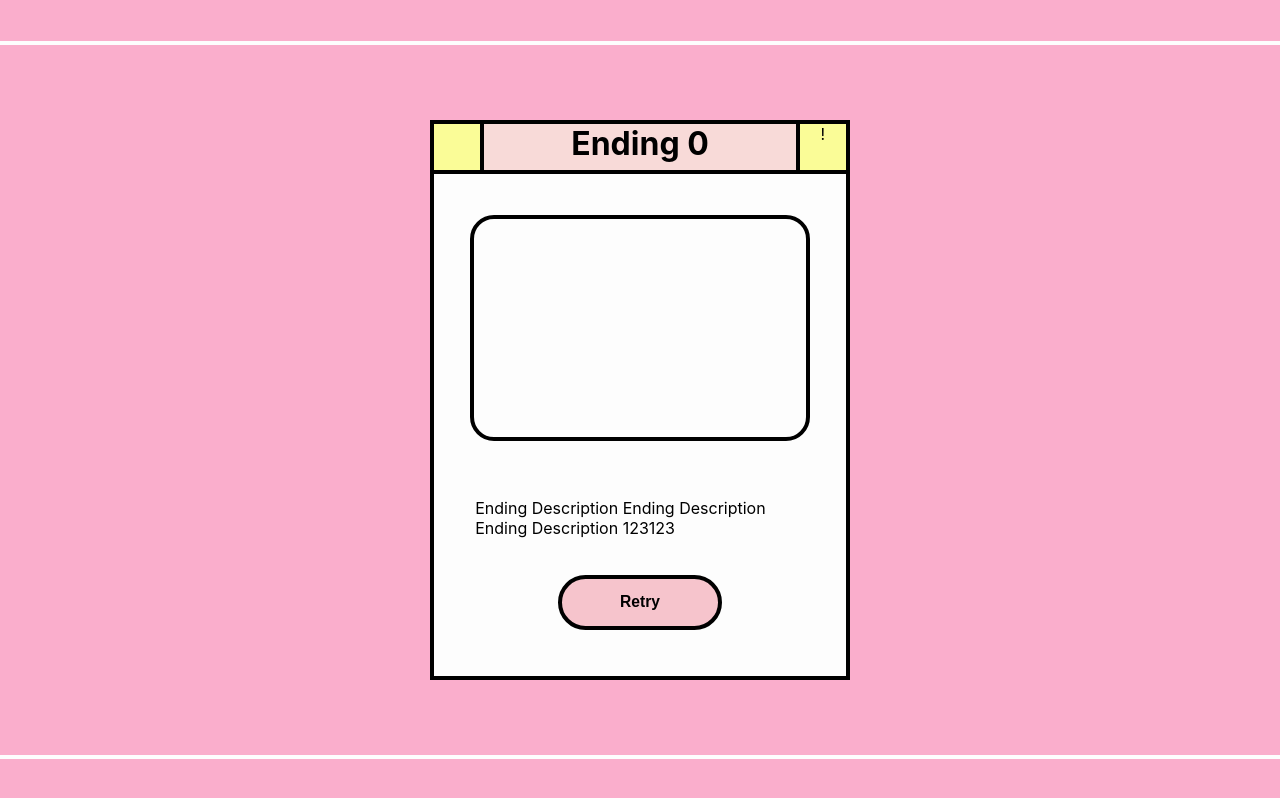
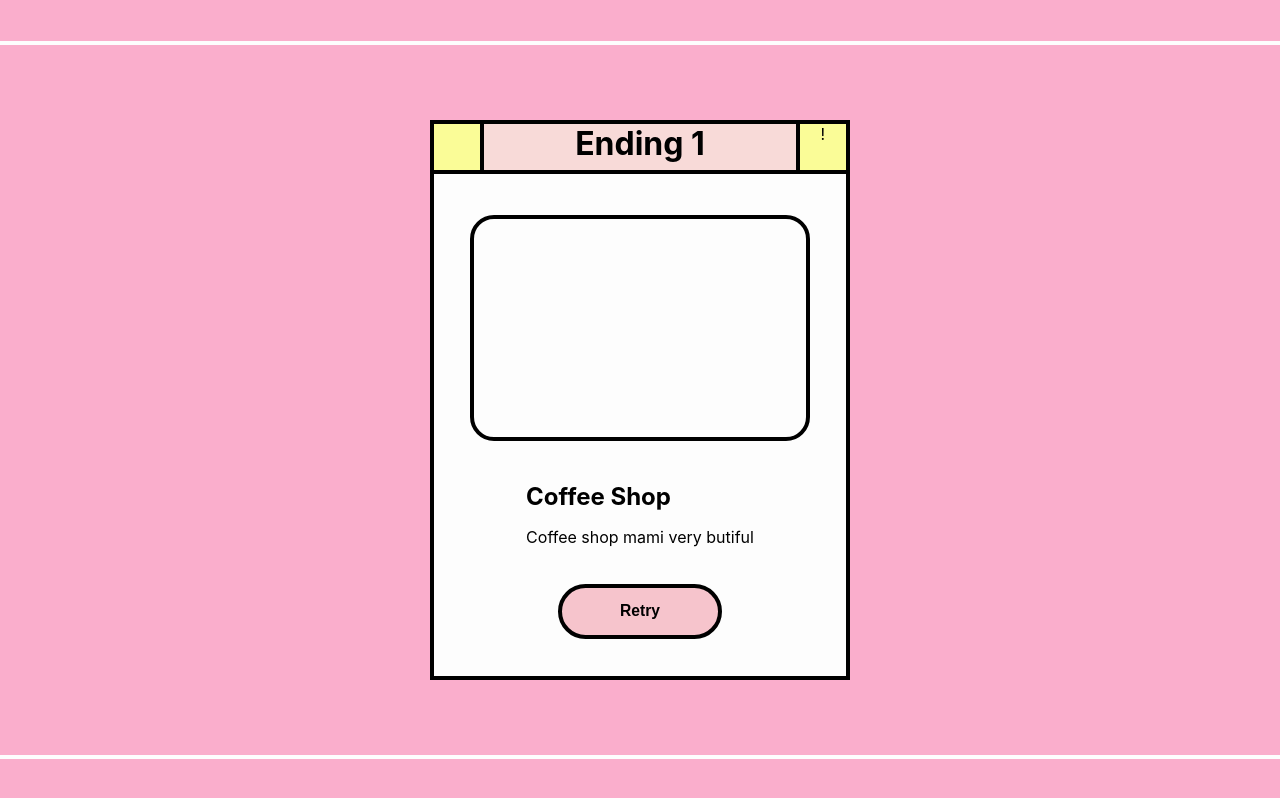
Before and after one commit to nkathyy/Life-Sim, a React (Create React App) app: page / in a window 1280 px wide. Built offline with nearby package versions, Linux system fonts and the light colour scheme.

Commit message:
implement ending basic logic

```diff
--- a/src/App.jsx
+++ b/src/App.jsx
@@ -37,7 +37,7 @@ function App() {
               ? "Start"
               : gameState === 1
               ? `Day ${gameSystemData.day}`
-              : `Ending ${gameSystemData.ending}`}
+              : `Ending ${gameSystemData.ending + 1}`}
           </h1>
           <div className="boxes right" onClick={openMsgBox}>
             !
@@ -63,6 +63,7 @@ function App() {
               retryFunction={() => {
                 setGameState(0);
               }}
+              endingIndex={gameSystemData.ending}
             />
           )}
         </div>
--- /dev/null
+++ b/src/components/ending.js
@@ -0,0 +1,7 @@
+export const getEnding = (charData) => {
+  if (charData[1].value > 20) {
+    return 1;
+  } else if (charData[1].value > 10) {
+    return 0;
+  }
+};
--- /dev/null
+++ b/src/constants/endingData.js
@@ -0,0 +1,12 @@
+export const endingData = [
+  {
+    index: 0,
+    endingName: "Coffee Shop",
+    description: "Coffee shop mami very butiful",
+  },
+  {
+    index: 1,
+    endingName: "Coffee Shop test 2",
+    description: "Coffee shop mami very butiful testing",
+  },
+];
--- a/src/screens/EndingScreen.jsx
+++ b/src/screens/EndingScreen.jsx
@@ -1,12 +1,14 @@
 import "./EndingScreen.css";
 import Button from "../components/Button";
+import { endingData } from "../constants/endingData";
 
-const EndingScreen = ({ retryFunction }) => {
+const EndingScreen = ({ retryFunction, endingIndex }) => {
   return (
     <>
       <div className="EndingImg"></div>
       <div className="endingDesc">
-        <p>Ending Description Ending Description Ending Description 123123</p>
+        <h2>{endingData[endingIndex].endingName}</h2>
+        <p>{endingData[endingIndex].description}</p>
       </div>
       <Button btnType={"big"} btnText={"Retry"} onClick={retryFunction} />
     </>
--- a/src/screens/GameScreen.jsx
+++ b/src/screens/GameScreen.jsx
@@ -7,6 +7,7 @@ import { useEffect, useState, useCallback } from "react";
 import { baseData } from "../constants/baseData.js";
 import DataWindow from "../components/DataWindow.jsx";
 import { dailyDateData } from "../constants/dateData.js";
+import { getEnding } from "../components/ending.js";
 
 const GameScreen = ({ gameSystemData, updateSystemData, toEndingFunction }) => {
   const [isOutWindowOpen, setIsOutWindowOpen] = useState(false);
@@ -90,14 +91,12 @@ const GameScreen = ({ gameSystemData, updateSystemData, toEndingFunction }) => {
       gameSystemData.dailyWorkTimes === 3 &&
       gameSystemData.day === 3
     ) {
-      const ending = () => {
-        return 0;
-      };
+      const ending = getEnding(charData);
       updateSystemData({
         day: 1,
         dailyWorkTimes: 0,
         dateTimes: 0,
-        ending: ending(),
+        ending: ending,
       });
       toEndingFunction();
     }
```
